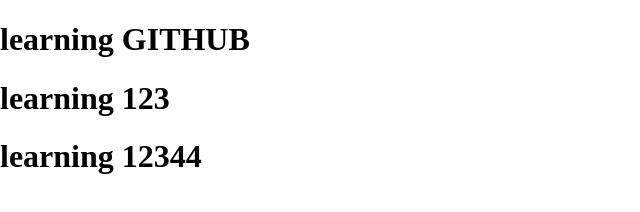
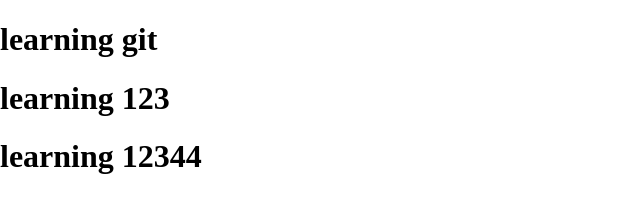
Before and after one commit to Yash2725/learninggit, a plain HTML site: page index.html in a window 1280 px wide. Shown: the whole page, without its empty margins (0-640 px from the left). Drawn offline with Linux system fonts and the light colour scheme.

Commit message:
Revert "Update index.html learning GITHUB"
This reverts commit 572a7dd09868da3eb154207725cec59646d63ada.

```diff
--- a/index.html
+++ b/index.html
@@ -7,7 +7,7 @@
     <link rel="stylesheet" href="style.css">
 </head>
 <body>
-    <h1>learning GITHUB</h1>
+    <h1>learning git</h1>
     <h1>learning 123</h1>
     <h1>learning 12344</h1>
 </body>
```
